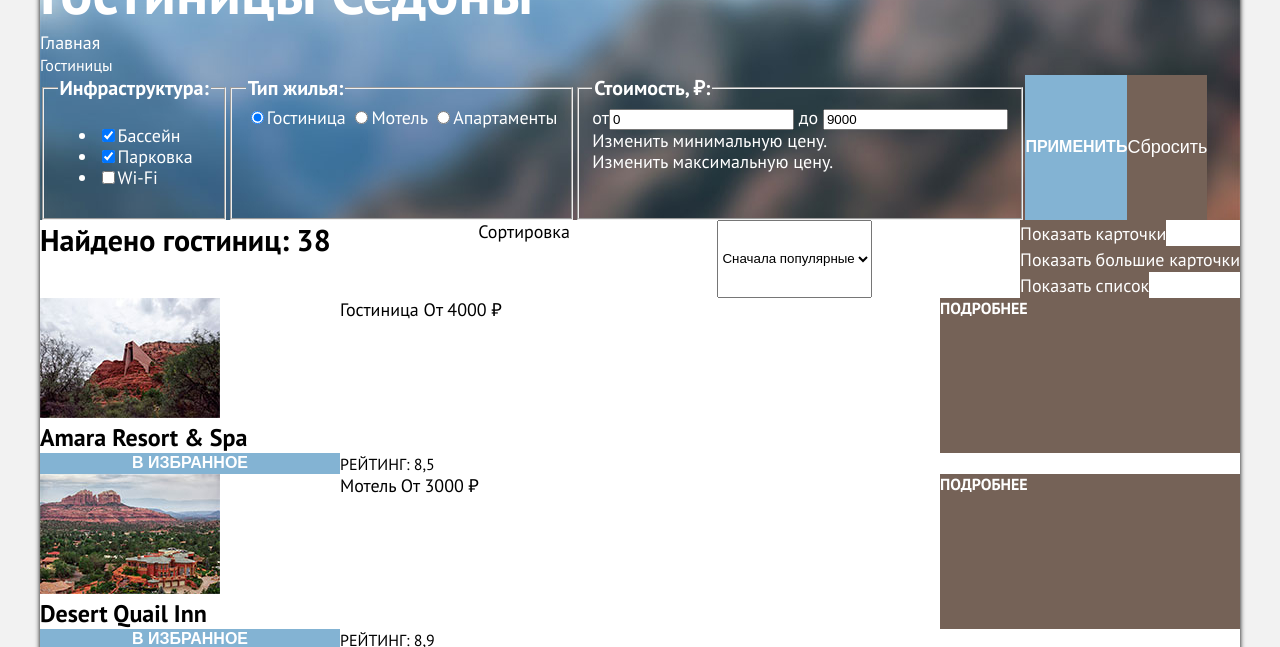
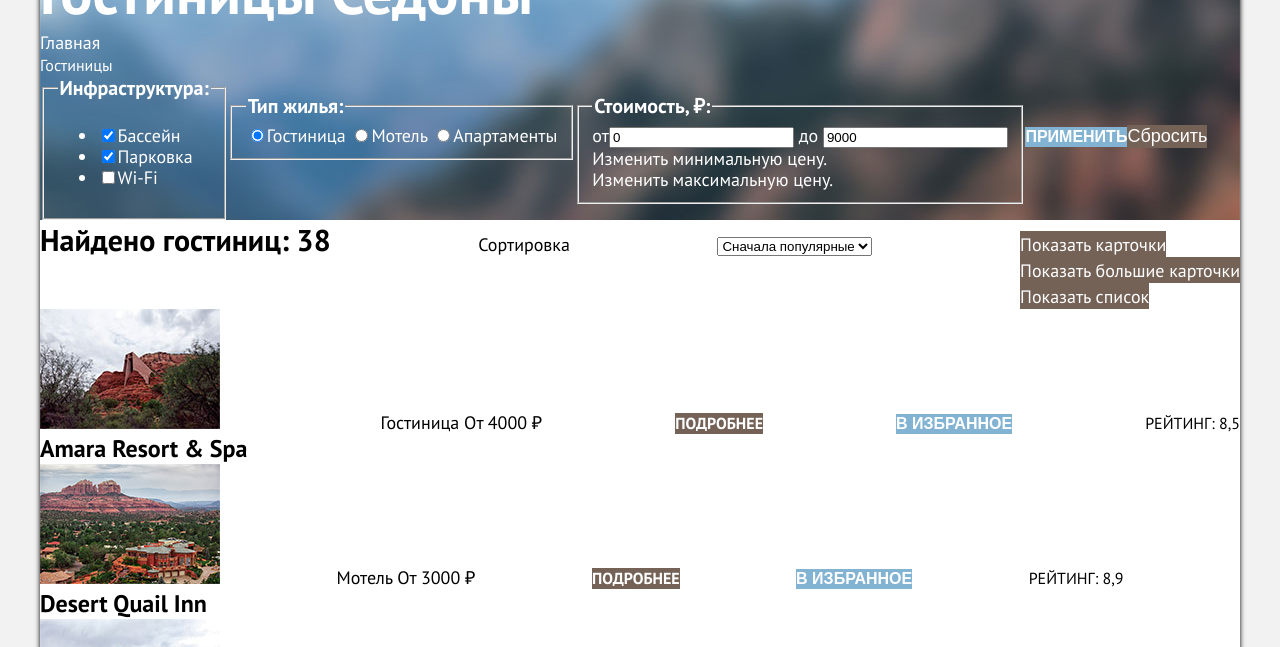
Before and after one commit to AvocadoAvocado/1864543-sedona-32, a plain HTML site: page catalog.html in a window 1280 px wide. Shown: the part 73-720 px from the top of the page. Drawn offline with Linux system fonts and the light colour scheme.

Commit message:
настройки флексов

```diff
--- a/styles/styles.css
+++ b/styles/styles.css
@@ -461,8 +461,9 @@ ul .advantage-item-title {
   color: #FFFFFF;
 }
 
-.catalog-filter{
+.catalog-filter {
   display: flex;
+  align-items: baseline;
 }
 
 .catalog-filter-title {
@@ -472,20 +473,24 @@ ul .advantage-item-title {
   text-transform: none;
 }
 
-.sorting-container{
+.sorting-container {
   display: flex;
   justify-content: space-between;
+  align-items: baseline;
+}
 }
 
-.hotel-list{
+.hotel-list {
   display: flex;
   flex-direction: column
 }
 
-.hotel-card{
-  display: grid;
-  grid-template-columns: 1fr 2fr 1fr;
-  align-items: stretch
+.hotel-card {
+  display: flex;
+  flex-wrap: wrap;
+  flex-direction: row;
+  justify-content: space-between;
+  align-items: baseline;
 }
 
 .feature-input {
```
